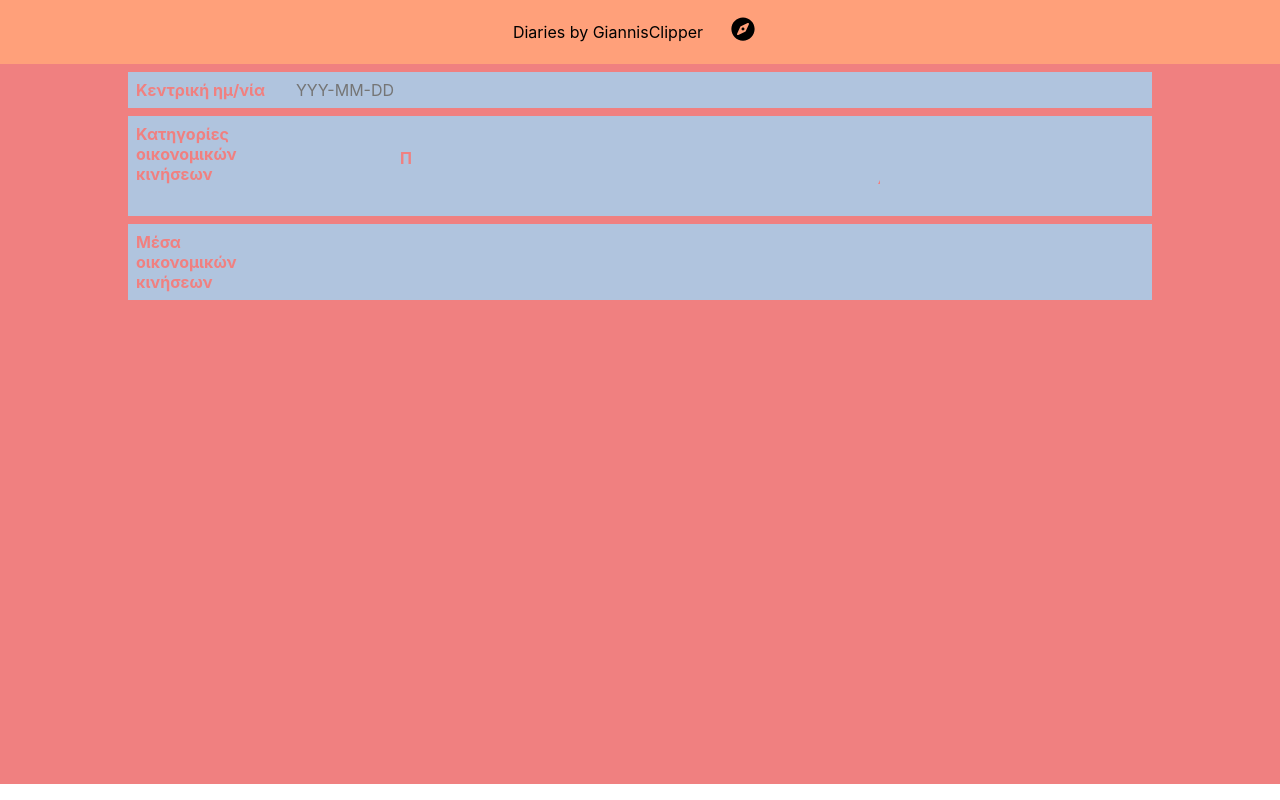
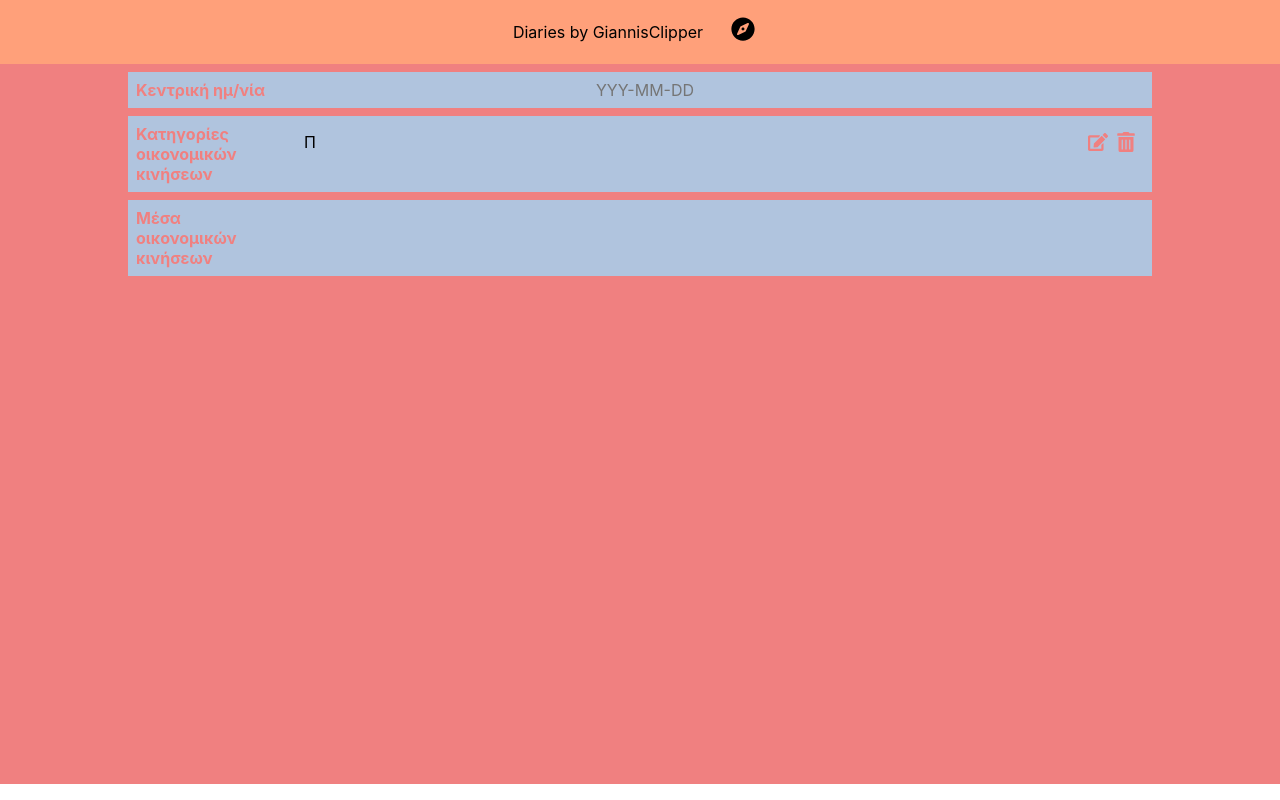
Before and after one commit to GiannisClipper/diaries, a React (Create React App) app: page /settings in a window 1280 px wide. Built offline with nearby package versions, Linux system fonts and the light colour scheme.

Commit message:
Working on `GenreList` & `GenreForm`.

```diff
--- a/src/components/DateList.js
+++ b/src/components/DateList.js
@@ -72,26 +72,6 @@ function DateList() {
         frame.scrollTop = centralDate.offsetTop - ( frame.clientHeight * 0.10 );
     }
 
-    REF.current.retrieveDatesRequestDone = ( dateFrom, dateTill, dataFromDB ) => {
-
-        STATE.dispatch( {
-            namespace,
-            type: 'RETRIEVE_DATES_REQUEST_DONE',
-            payload: { dateFrom, dateTill, dataFromDB },
-
-        } );
-    }
-
-    REF.current.retrieveDatesRequestError = ( dateFrom, dateTill ) => {
-
-        STATE.dispatch( {
-            namespace,
-            type: 'RETRIEVE_DATES_REQUEST_ERROR',
-            payload: { dateFrom, dateTill },
-
-        } );
-    }
-
     useEffect( () => {
         if ( status.current.isBeforeFirstRequest ) {
             console.log( 'add_init_dates' )
@@ -160,9 +140,27 @@ function DateList() {
 
 const ADate = React.memo( ( { aDate } ) => {  // to differ from native function Date()
 
-    const REF = useContext( REFContext );
+    const { date, entries } = aDate.data;
 
-    const { date, entries } = aDate.data;
+    const STATE = useContext( STATEContext );
+
+    const retrieveDatesRequestDone = ( dateFrom, dateTill, dataFromDB ) => {
+        STATE.dispatch( {
+            namespace,
+            type: 'RETRIEVE_DATES_REQUEST_DONE',
+            payload: { dateFrom, dateTill, dataFromDB },
+
+        } );
+    }
+
+    const retrieveDatesRequestError = ( dateFrom, dateTill ) => {
+        STATE.dispatch( {
+            namespace,
+            type: 'RETRIEVE_DATES_REQUEST_ERROR',
+            payload: { dateFrom, dateTill },
+
+        } );
+    }
 
     useEffect( () => {
         console.log( 'Has rendered. ', date );
@@ -183,12 +181,12 @@ const ADate = React.memo( ( { aDate } ) => {  // to differ from native function
             realFetch( uri, { method } )
             .then( res => {
                 alert( JSON.stringify( res ) );
-                REF.current.retrieveDatesRequestDone( dateFrom, dateTill, res );
+                retrieveDatesRequestDone( dateFrom, dateTill, res );
             } )
             .catch( err => {
                 alert( `${err} (${method} ${uri}).` );
                 console.log( `${err} (${method} ${uri}).` );
-                REF.current.retrieveDatesRequestError( dateFrom, dateTill );
+                retrieveDatesRequestError( dateFrom, dateTill );
             } );
         }
 
--- a/src/components/Settings.js
+++ b/src/components/Settings.js
@@ -6,17 +6,21 @@ function Settings() {
 
     return (
         <div className="Settings" >
-            <div className="section centralDate">
-                <span>Κεντρική ημ/νία</span>
-                <input placeholder="YYY-MM-DD" />
+            <div className="section">
+                <span className="label">Κεντρική ημ/νία</span>
+                <span className="data">
+                    <input placeholder="YYY-MM-DD" />
+                </span>
             </div>
-            <div className="section paymentGenres">
-                <span>Κατηγορίες οικονομικών κινήσεων</span>
-                <GenreList />
+
+            <div className="section">
+                <span className="label">Κατηγορίες οικονομικών κινήσεων</span>
+                <GenreList className="data"/>
             </div>
-            <div className="section paymentFunds">
-                <span>Μέσα οικονομικών κινήσεων</span>
-                <span />
+
+            <div className="section">
+                <span className="label">Μέσα οικονομικών κινήσεων</span>
+                <span className="data"/>
             </div>
         </div>
     );
--- /dev/null
+++ b/src/components/payments/GenreForm.js
@@ -0,0 +1,77 @@
+import React, { useState } from 'react';
+import '../../styles/payments/GenreForm.css';
+import { Modal } from '../libs/Modal';
+import { Form, Field } from '../libs/Form';
+
+function GenreForm( { genre, index } ) {
+
+    let className = 'payments GenreForm';
+
+    const [ data, setData ] = useState( { ...genre.data } );
+
+    let okLabel, cancelLabel;
+
+    okLabel = 'Επιβεβαίωση';
+    cancelLabel = 'Ακύρωση';
+
+    if ( genre.uiux.mode.isCreate ) {
+        className += ' create';
+        okLabel += ' νέας εγγραφής';
+
+    } else if ( genre.uiux.mode.isUpdate ) {
+        className += ' update';
+        okLabel += ' τροποποίησης';
+
+    } else if ( genre.uiux.mode.isDelete ) {
+        className += ' delete';
+        okLabel += ' διαγραφής';
+    }
+
+    const onClickOk = () => null;
+    const onClickCancel = () => null;
+
+    return (
+        <Modal>
+            <Form
+                className={className}
+                okLabel={okLabel}
+                cancelLabel={cancelLabel}
+                onClickOk={onClickOk}
+                onClickCancel={onClickCancel}
+                isOnRequest={genre.uiux.db.isOnRequest}
+
+            >
+                <Field className="name" label="Ονομασία">
+                    <input
+                        value={data.name}
+                        onChange={event => setData( { ...data, name: event.target.value } )}
+                    />
+                </Field>
+
+                <Field className="code" label="Κωδικός">
+                    <input
+                        value={data.code}
+                        onChange={event => setData( { ...data, code: event.target.value } )}
+                    />
+                </Field>
+
+                <Field className="isIncoming" label="Εισπράξεων">
+                    <input
+                        value={data.isIncoming}
+                        onChange={event => setData( { ...data, isIncoming: event.target.value } )}
+                    />
+                </Field>
+
+                <Field className="isOutgoing" label="Πληρωμών">
+                    <input
+                        value={data.isOutgoing}
+                        onChange={event => setData( { ...data, isOutgoing: event.target.value } )}
+                    />
+                </Field>
+
+            </Form>
+        </Modal>
+    );
+}
+
+export default GenreForm;
--- a/src/components/payments/GenreList.js
+++ b/src/components/payments/GenreList.js
@@ -1,11 +1,13 @@
 import React, { useRef, useContext, useEffect } from 'react';
 import '../../styles/payments/GenreList.css';
 import { STATEContext } from '../STATEContext';
+import { REFContext } from '../REFContext';
 import { EditTool, DeleteTool } from '../libs/Tools';
+import GenreForm from './GenreForm';
 
 const namespace = 'payments';
 
-function GenreList() {
+function GenreList( { className } ) {
 
     const status = useRef( { isBeforeFirstRequest: true } );
 
@@ -28,7 +30,7 @@ function GenreList() {
     let index = -1;
 
     return (
-        <div className="PaymentGenreList">
+        <div className={`payments GenreList ${className}`}>
             <ul>
                 { genres.map( genre => (
                     <Genre index={++index} genre={genre} />
@@ -39,9 +41,33 @@ function GenreList() {
 }
 
 function Genre( { index, genre } ) {
+
+    const STATE = useContext( STATEContext );
+    const REF = useContext( REFContext );
+
+    const openForm = ( genre, index, mode ) => {
+        REF.current.saved = { genre };
+
+        STATE.dispatch( {
+            namespace,
+            type: 'OPEN_FORM',
+            payload: { index, mode },
+        } );
+    }
+
+    const closeForm = ( index ) => {
+        STATE.dispatch( {
+            namespace,
+            type: 'CLOSE_FORM',
+            payload: { index },
+        } );
+    }
+
+    const mode = !genre.id ? { isCreate: true } : { isUpdate: true };
+
     return (
         <li
-            className={`PaymentGenre`}
+            className={`payments Genre`}
             key={index}
         >
             <div className='data' title={`${genre.data.id}`}>
@@ -49,18 +75,11 @@ function Genre( { index, genre } ) {
             </div>
 
             <div className='menu'>
-                <EditTool onClick={event => {
-                    // REF.current.openEntryForm( event, date, entry, inSequence, { isNote: true }, { isUpdate: true } );
-                    // REF.current.closeMenu( event, date, inSequence );
-                }} />
-
-                <DeleteTool onClick={event => {
-                    // REF.current.openEntryForm( event, date, entry, inSequence, { isNote: true }, { isDelete: true } );
-                    // REF.current.closeMenu( event, date, inSequence );
-                }} />
+                <EditTool onClick={event => openForm( genre, index, mode )} />
+                <DeleteTool onClick={event => openForm( genre, index, { isDelete: true } )} />
             </div>
 
-            {/* {genre.uiux.form.isOpen ? <PaymentGenreForm genre={genre} /> : null} */}
+            {genre.uiux.form.isOpen ? <GenreForm genre={genre} /> : null}
 
         </li>
     );
--- a/src/storage/paymentsReducer.js
+++ b/src/storage/paymentsReducer.js
@@ -11,6 +11,32 @@ const paymentsReducer = ( data, action ) => {
             payments = { ...payments, genres };
             return { ...data, payments };
 
+        } case 'OPEN_FORM': {
+            let payments = { ...data.payments };
+            let genres = [ ...payments.genres ];
+
+            const { index, mode } = action.payload;
+
+            genres[ index ].uiux.form = { isOpen: true };
+            genres[ index ].uiux.mode = mode;
+
+            payments = { ...payments, genres };
+            return { ...data, payments };
+
+        } case 'CLOSE_FORM': {
+
+            let payments = { ...data.payments };
+            let genres = [ ...payments.genres ];
+
+            const { index } = action.payload;
+
+            genres[ index ].uiux.db = {};
+            genres[ index ].uiux.form = {};
+            genres[ index ].uiux.mode = {};
+
+            payments = { ...payments, genres };
+            return { ...data, payments };
+
         } default: {
             throw new Error();
         }
--- a/src/storage/schemas.js
+++ b/src/storage/schemas.js
@@ -52,9 +52,9 @@ const initPayments = {
             isOutgoing: null,
         },
         uiux: {
-            db: {
-                isOnRequest: false,
-            },
+            form: {},  // isOpen
+            mode: {},  // isCreate, isUpdate, isDelete
+            db: {},  // isOnRequest
         }
     } ),
     fund: () => ( {
@@ -64,9 +64,9 @@ const initPayments = {
             code: '',
         },
         uiux: {
-            db: {
-                isOnRequest: false,
-            },
+            form: {},  // isOpen
+            mode: {},  // isCreate, isUpdate, isDelete
+            db: {},  // isOnRequest
         }
     } )
 }
--- a/src/styles/Settings.css
+++ b/src/styles/Settings.css
@@ -12,7 +12,7 @@
     background-color: lightsteelblue;
 }
 
-.section :first-child {
+.section > .label {
     width: 10em;
     display: inline-block;
     vertical-align: top;
@@ -23,7 +23,7 @@
     text-align: left;
 }
 
-.section :last-child {
+.section > .data {
     width: calc( 100% - 10em );
     display: inline-block;
     vertical-align: top;
--- /dev/null
+++ b/src/styles/payments/GenreForm.css
@@ -0,0 +1,3 @@
+payments.GenreForm .Field.id input {
+    color: darkgrey;
+}
--- a/src/styles/payments/GenreList.css
+++ b/src/styles/payments/GenreList.css
@@ -1 +1,34 @@
-/* GenreList.css */
+/* .payments.GenreList * {
+    border: 1px dotted black;
+} */
+
+.payments.Genre ul {
+    width: 100%;
+    display: block;
+    margin-top: .5em;
+    margin-bottom: .5em;
+    background-color: lightskyblue;
+}
+
+.payments.Genre .data {
+    width: calc( 100% - 4em );
+    display: inline-block;
+    vertical-align: top;
+    text-align: left;
+    padding: .5em;
+}
+
+.payments.Genre .menu {
+    width: 4em;
+    display: inline-block;
+    vertical-align: top;
+    text-align: left;
+    padding: 0;
+}
+
+.payments.Genre .menu * {
+    color: lightcoral;
+    width: 1.75em;
+    height: 1.75em;
+    padding: .25em;
+}
```
